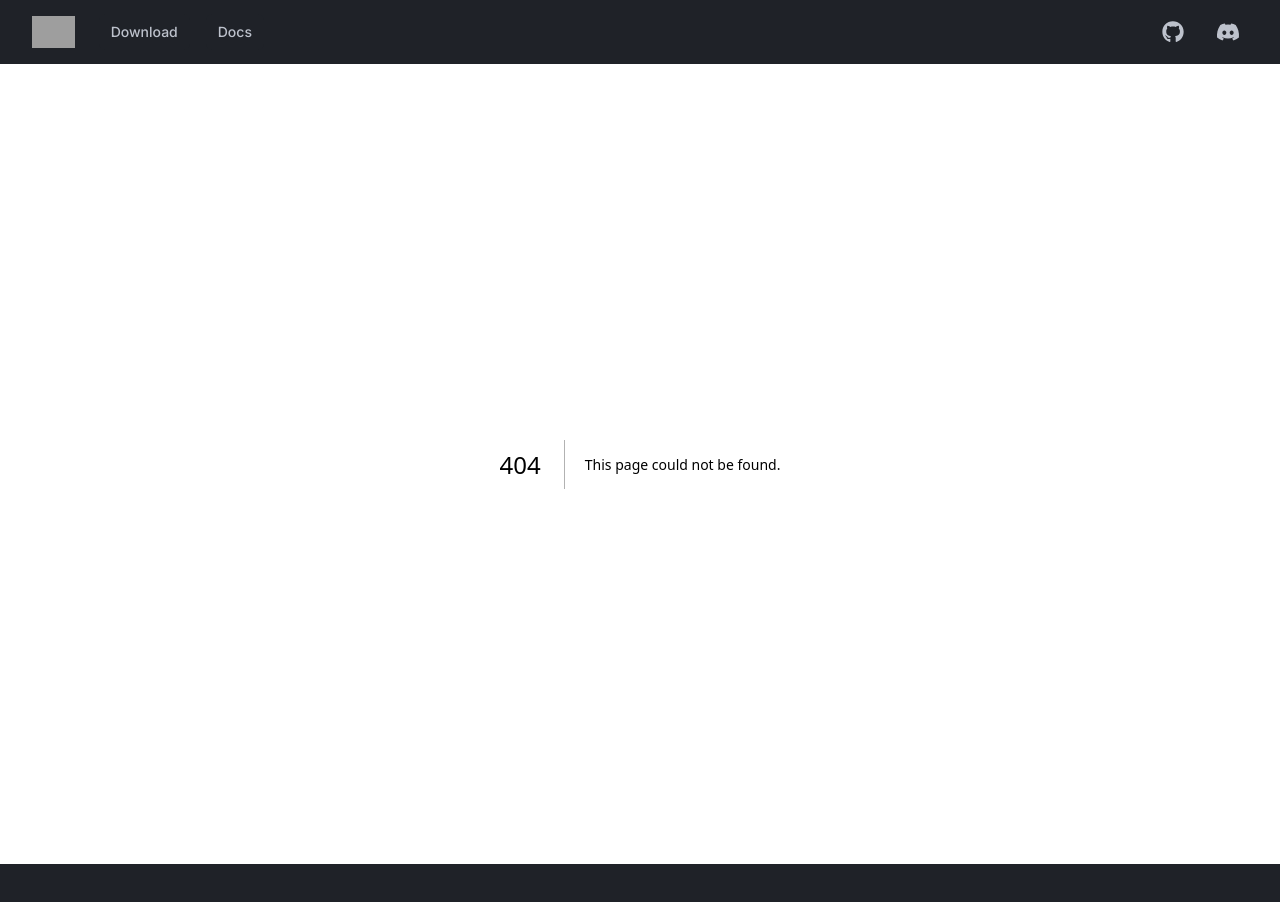
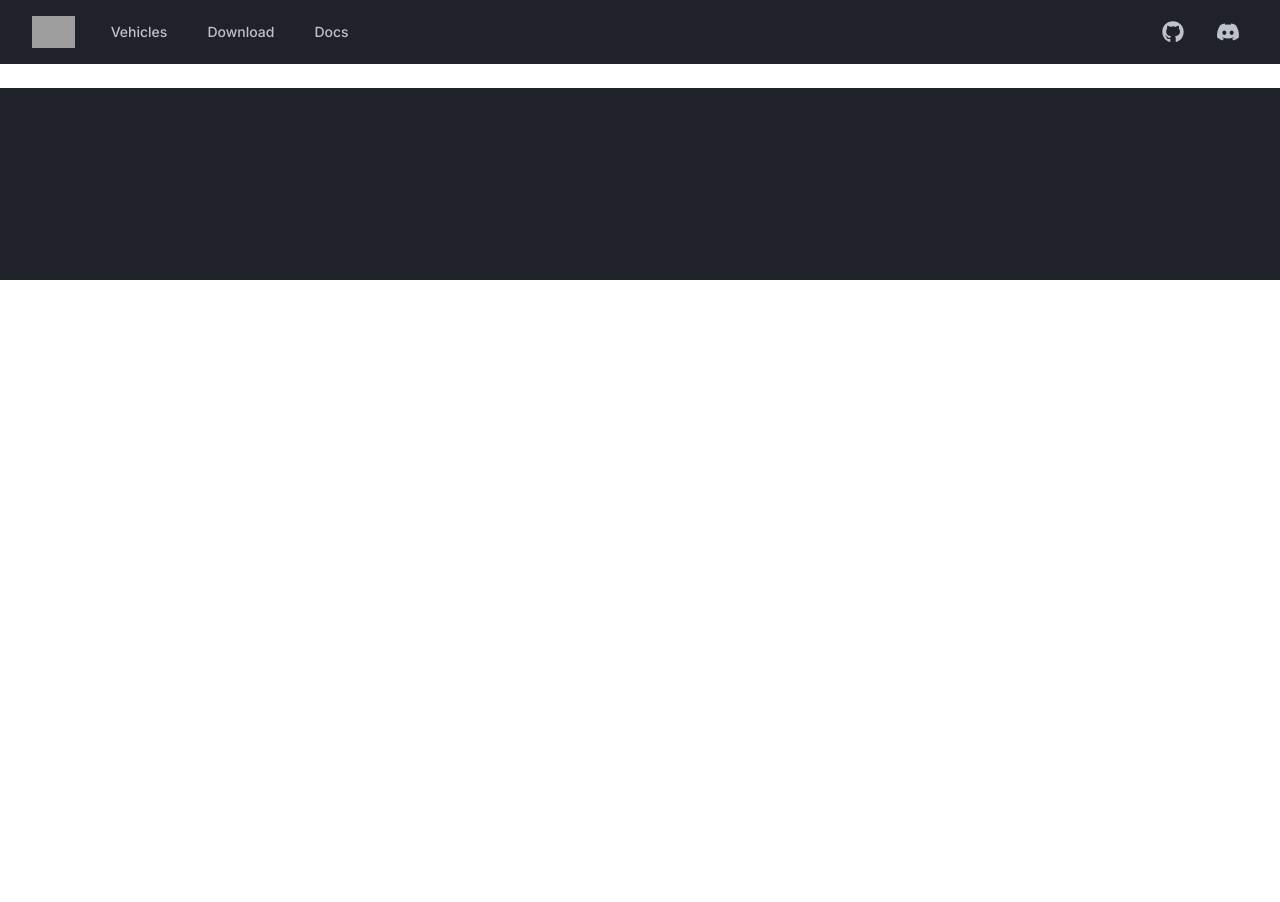
Before and after one commit to dwnstr/ulc-app, a Next.js app: page /vehicles in a window 1280 px wide. Before the commit this address had no page. Shown: the top 902 px of the page. After the commit the page ends 800 px from the top, so only its background shows below. Built offline with nearby package versions, Linux system fonts and the light colour scheme; grey boxes are pictures that could not be loaded; what tailwindcss-radix would draw is missing.

Commit message:
Initialize vehicles page

```diff
--- /dev/null
+++ b/app/vehicles/page.jsx
@@ -0,0 +1,5 @@
+import React from "react";
+
+export default function page() {
+  return <div>Vehicles Directory</div>;
+}
--- a/components/layout/Header.jsx
+++ b/components/layout/Header.jsx
@@ -5,6 +5,11 @@ import { Menu as MenuIcon, X } from "lucide-react";
 import { FaDiscord, FaGithub } from "react-icons/fa";
 
 const navigation = [
+  {
+    name: "Vehicles",
+    href: "https://ulc.dwnstr.com/vehicles",
+    current: false,
+  },
   {
     name: "Download",
     href: "https://github.com/Flohhhhh/ultimate-lighting-controller/releases/latest",
```
